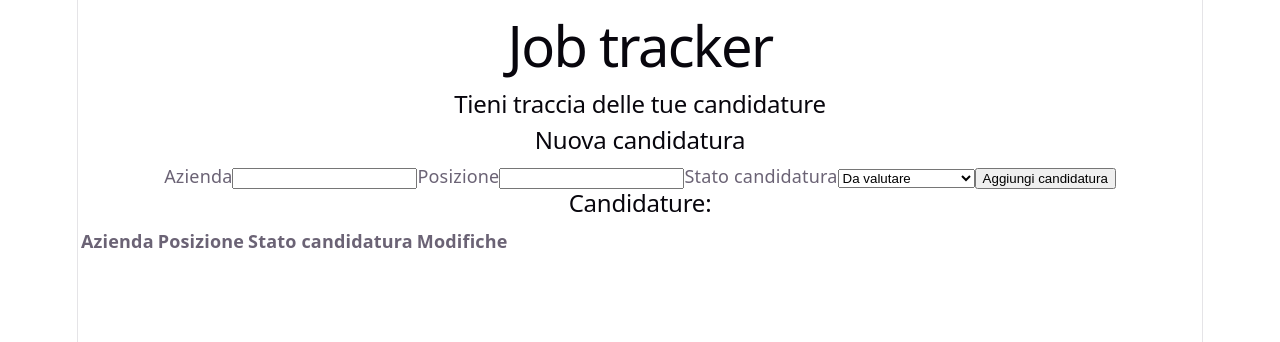
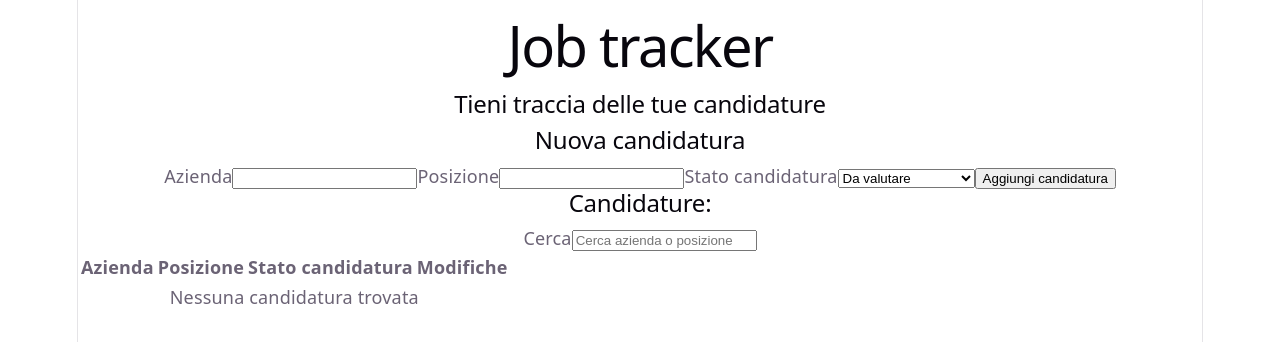
Before and after one commit to ClaudiaSgalippa/Job-Tracker, a React (Vite) app in the folder job-tracker/: page / in a window 1280 px wide. Shown: the top 342 px of the page. Built offline with nearby package versions, Linux system fonts and the light colour scheme.

Commit message:
Inserimento form di ricerca

```diff
--- a/job-tracker/src/components/ApplicationForm.jsx
+++ b/job-tracker/src/components/ApplicationForm.jsx
@@ -4,6 +4,7 @@ function ApplicationForm() {
     const [company, setCompany] = useState('')
     const [position, setPosition] = useState('')
     const [status, setStatus] = useState('Da valutare')
+    const [search, setSearch] = useState('')
     const [editingId, setEditingId] = useState(null)
     const [editingStatus, setEditingStatus] = useState('')
     const [applications, setApplications] = useState(() => {
@@ -71,6 +72,13 @@ function ApplicationForm() {
         localStorage.setItem('applications', JSON.stringify(applications))
     }, [applications])
 
+    const filteredApplications = applications.filter((application) => {
+        return (
+            application.company.toLowerCase().includes(search.toLowerCase()) ||
+            application.position.toLowerCase().includes(search.toLowerCase())
+        )
+    })
+
     return (
         <>
             <form onSubmit={handleSubmit}>
@@ -104,6 +112,16 @@ function ApplicationForm() {
                 <button type='submit'>Aggiungi candidatura</button>
             </form>
             <h2>Candidature:</h2>
+            <div>
+                <label htmlFor='search'>Cerca</label>
+                <input
+                    id='search'
+                    type='text'
+                    value={search}
+                    onChange={(event) => setSearch(event.target.value)}
+                    placeholder='Cerca azienda o posizione'
+                />
+            </div>
             <table>
                 <thead>
                     <tr>
@@ -114,8 +132,13 @@ function ApplicationForm() {
                     </tr>
                 </thead>
                 <tbody>
-                    {applications.map((application) => (
-                        <tr key={application.id}>
+                    {filteredApplications.length === 0 ? (
+                        <tr>
+                            <td colSpan='4'>Nessuna candidatura trovata</td>
+                        </tr>
+                    ) : (
+                        filteredApplications.map((application) => (
+                            <tr key={application.id}>
                             <td>{application.company}</td>
                             <td>{application.position}</td>
                             <td>
@@ -154,7 +177,8 @@ function ApplicationForm() {
                                 </button>
                             </td>
                         </tr>
-                    ))}
+                        ))
+                    )}
                 </tbody>
             </table>
         </>
```
